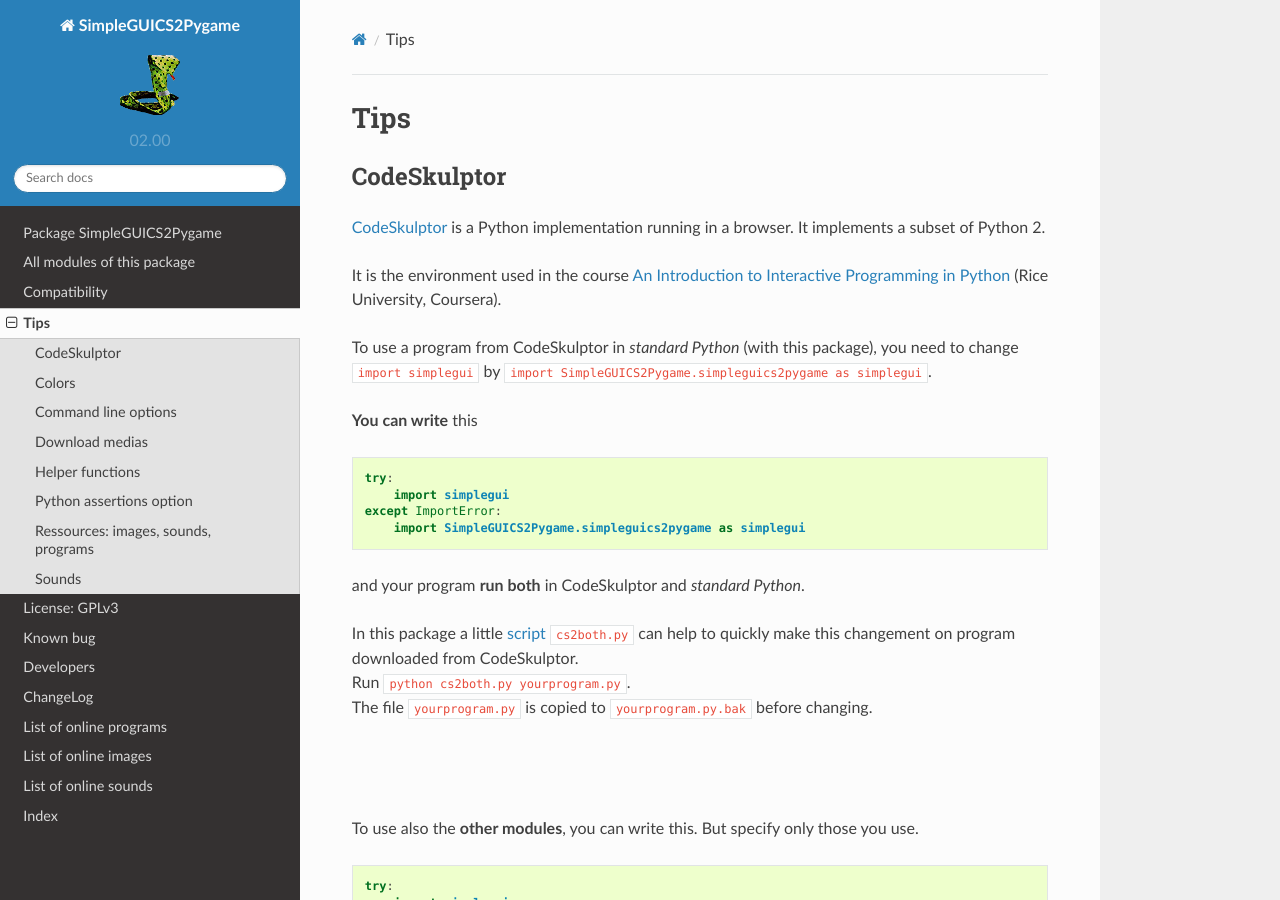
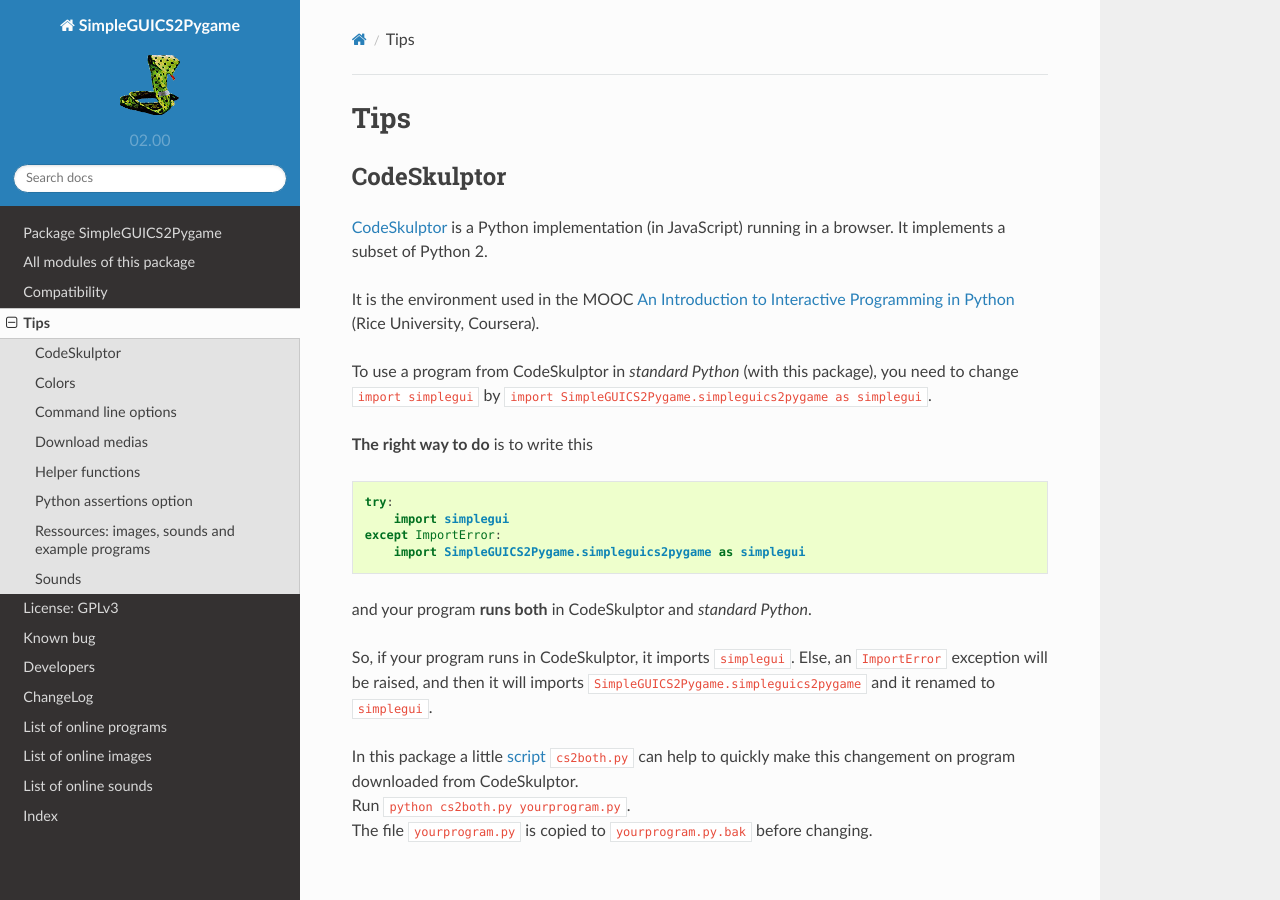
Before and after one commit to rhul-compsoc/SimpleGUICS2Pygame, a Sphinx documentation site: the page built from Sphinx/Tips.rst, in a window 1280 px wide and 900 px high. Built offline with Sphinx 7.4.7 and the Read the Docs theme 2.0.0, drawn with Linux system fonts in a browser that asks for light colours; some of the changed text lies outside the part shown.

Commit message:
Updated documentation.

```diff
--- a/README.rst
+++ b/README.rst
@@ -259,7 +259,7 @@
 
 Changes
 =======
-* 02.00.00 WORKING VERSION — August 1st, 2016
+* 02.00.00 WORKING VERSION — September 27, 2016
 
   - Added a developer's page in documentation.
 
--- a/Sphinx/ChangeLog.rst
+++ b/Sphinx/ChangeLog.rst
@@ -1,6 +1,6 @@
 ChangeLog
 =========
-* 02.00.00 WORKING VERSION — August 1st, 2016
+* 02.00.00 WORKING VERSION — September 27, 2016
 
   - Added a developer's page in documentation.
 
--- a/Sphinx/Developers.rst
+++ b/Sphinx/Developers.rst
@@ -12,7 +12,7 @@
 -------------------------------
 * `SimpleGUICS2Pygame/`__: **source** code
 
-  * `example/`_: little programs and games
+  * `example/`_: little example programs and games
   * `script/`_
 
     * `cs2both.py`_: Python program to modify automatically your CodeSkulptor programs to run with SimpleGUICS2Pygame
@@ -20,7 +20,7 @@
     * `SimpleGUICS2Pygame_check.py`_: Python program to **check installation**
 
   * `simpleguics2pygame/`_: **main module** (splitted in several files) that reimplementing the ``simpleguics2pygame`` module of CodeSkulptor
-  * `test/`_: test files mainly to check compatibility with CodeSkulptor
+  * `test/`_: **test files**, mainly to check compatibility with CodeSkulptor
   * `codeskulptor.py`_: module that reimplementing the ``codeskulptor`` module of CodeSkulptor
   * `numeric.py`_: module that reimplementing the ``numeric`` module of CodeSkulptor
   * `simpleplot.py`_: module that reimplementing the ``simpleplot`` module of CodeSkulptor
--- a/Sphinx/Tips.rst
+++ b/Sphinx/Tips.rst
@@ -3,10 +3,10 @@
 
 CodeSkulptor
 ------------
-CodeSkulptor_ is a Python implementation running in a browser.
+CodeSkulptor_ is a Python implementation (in JavaScript) running in a browser.
 It implements a subset of Python 2.
 
-It is the environment used in the course
+It is the environment used in the MOOC
 `An Introduction to Interactive Programming in Python`_
 (Rice University, Coursera).
 
@@ -20,7 +20,7 @@
 by
 ``import SimpleGUICS2Pygame.simpleguics2pygame as simplegui``.
 
-**You can write** this
+**The right way to do** is to write this
 
 .. code-block:: python
 
@@ -29,7 +29,12 @@
     except ImportError:
         import SimpleGUICS2Pygame.simpleguics2pygame as simplegui
 
-and your program **run both** in CodeSkulptor and *standard Python*.
+and your program **runs both** in CodeSkulptor and *standard Python*.
+
+So, if your program runs in CodeSkulptor, it imports ``simplegui``.
+Else, an ``ImportError`` exception will be raised,
+and then it will imports ``SimpleGUICS2Pygame.simpleguics2pygame``
+and it renamed to ``simplegui``.
 
 
 | In this package a little script_ ``cs2both.py`` can help to quickly make this changement on program downloaded from CodeSkulptor.
@@ -197,8 +202,8 @@
 then all asserts is *inactive*.
 
 
-Ressources: images, sounds, programs
-------------------------------------
+Ressources: images, sounds and example programs
+-----------------------------------------------
 Online images_ & sounds_ links
 
 .. _images: _static/links/img_links.html
```
Also changed, not shown: other parts of Sphinx/Developers.rst (+1 -1 lines).
